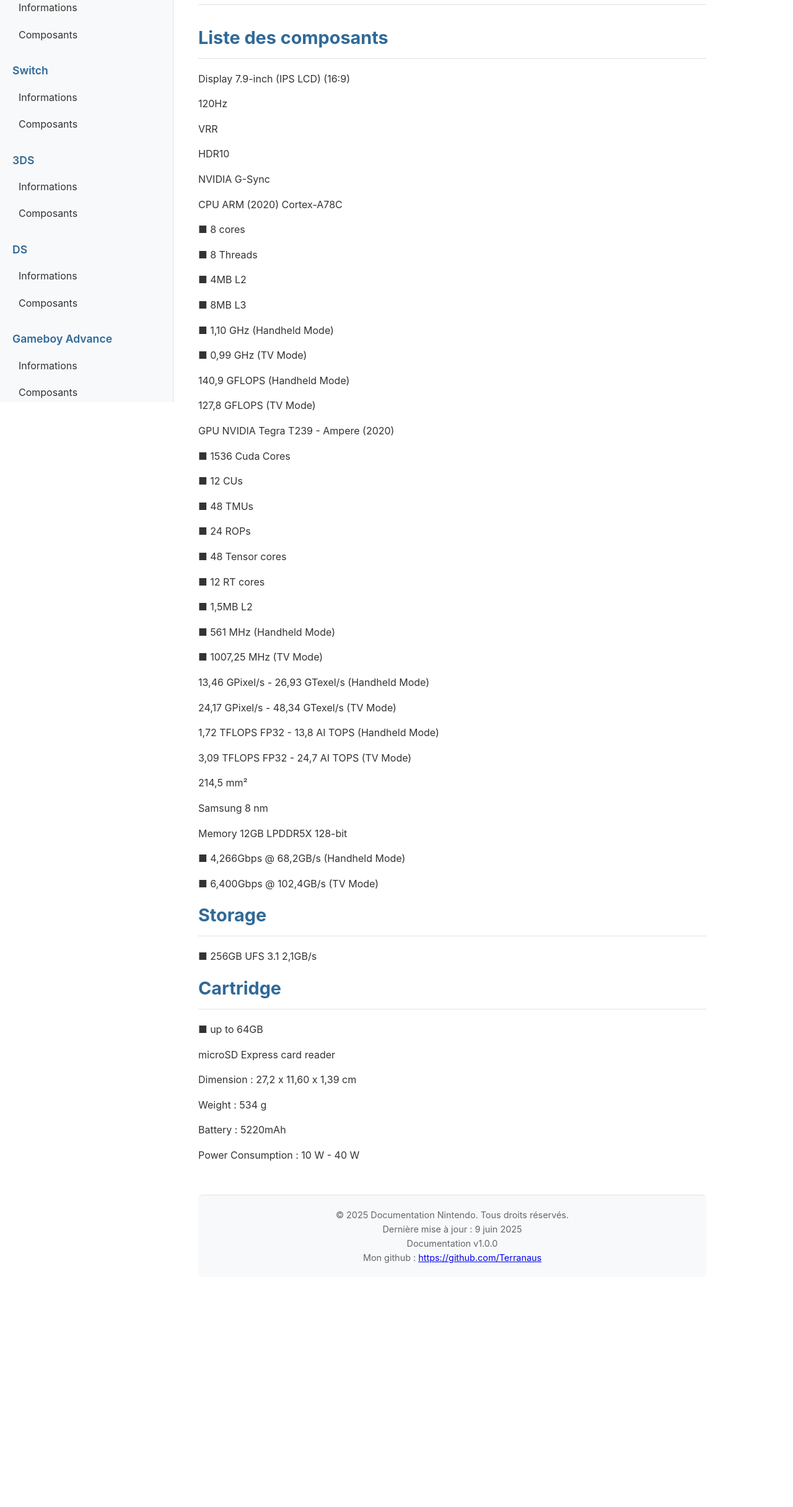
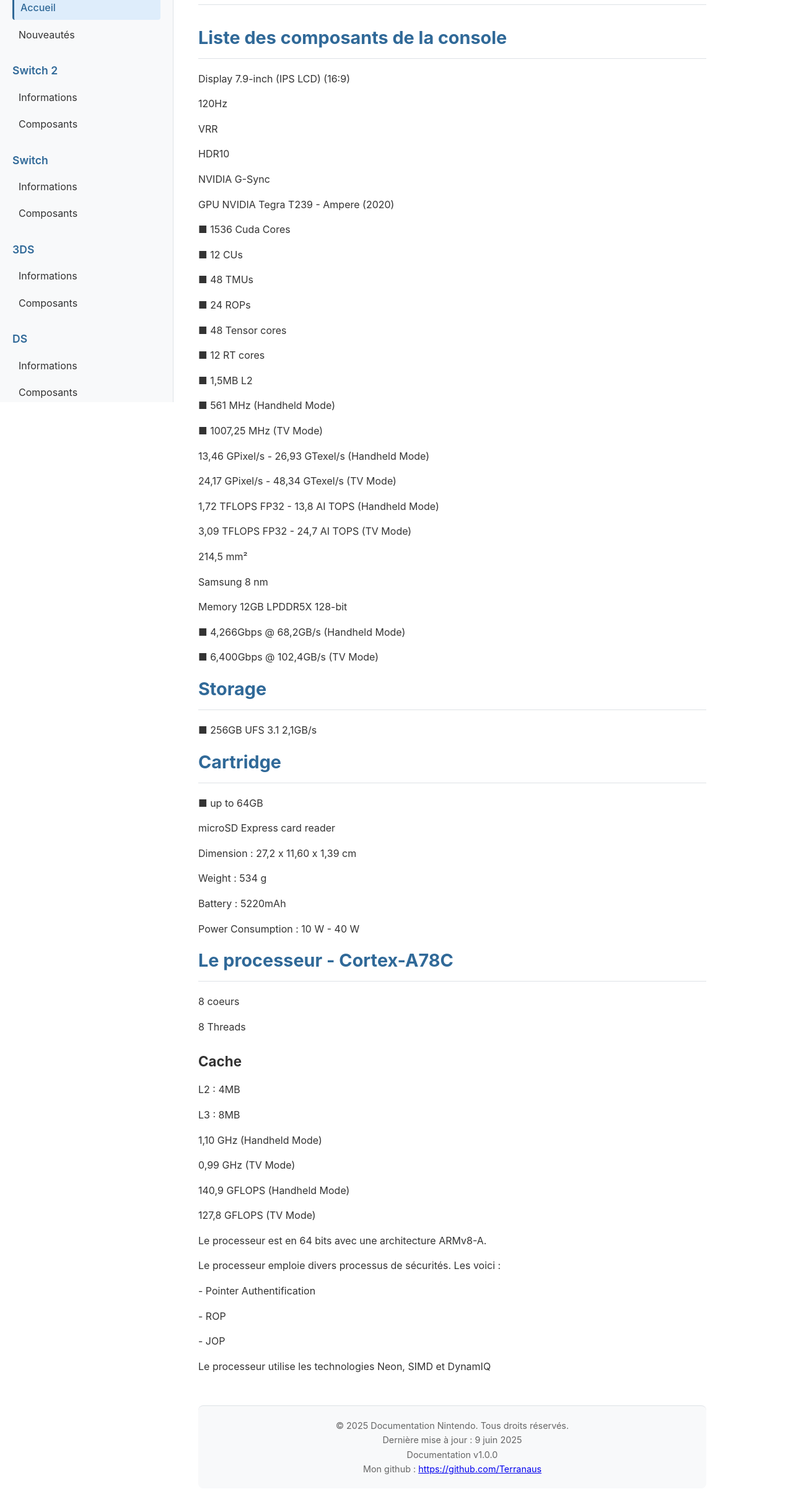
Before and after one commit to Terranaus/documentation_nintendo, a plain HTML site: page nintendo/switch_2/switch_2_composants.html in a window 1280 px wide. Shown: the part 151-2583 px from the top of the page at 62% size. Before the commit the page ends 2242 px from the top, so only its background shows below. Drawn offline with Linux system fonts and the light colour scheme.

Commit message:
Correction lien et changement éléments affichage

```diff
--- a/nintendo/switch_2/switch_2_composants.html
+++ b/nintendo/switch_2/switch_2_composants.html
@@ -334,22 +334,6 @@
 </head>
 
 <body>
-    <!-- Barre latérale -->
-
-    <!--
-    Consoles à ajouter :
-    - Color TV-Game
-    - Famicom (NES)
-    - Super Famicom (SNES)
-    - Nintendo 64
-    - GameCube
-    - iQue Player
-    - Wii
-    - Wii U
-    - Nintendo Classic Mini (NES)
-    - Nintendo Classic Mini: Super Nintendo Entertainment System (SNES)
-    - Virtual Boy
-    -->
     <div class="sidebar">
         <div class="logo">
             <h1><i class="fas fa-gamepad"></i> Consoles</h1>
@@ -358,19 +342,27 @@
             </button>
         </div>
 
+                <div class="sidebar-section">
+            <h2>Sections du site</h2>
+            <ul>
+                <li><a href="https://terranaus.github.io/documentation_nintendo/index.html" class="active">Accueil</a></li>
+                <li><a href="https://terranaus.github.io/nouveautes.html">Nouveautés</a></li>
+            </ul>
+        </div>
+
         <div class="sidebar-section">
             <h2>Switch 2</h2>
             <ul>
-                <li><a href="switch_2_informations.html">Informations</a></li>
-                <li><a href="switch_2_composants.html">Composants</a></li>
+                <li><a href="https://terranaus.github.io/documentation_nintendo/nintendo/switch_2/switch_2_informations.html">Informations</a></li>
+                <li><a href="https://terranaus.github.io/documentation_nintendo/nintendo/switch_2/switch_2_composants.html">Composants</a></li>
             </ul>
         </div>
 
         <div class="sidebar-section">
             <h2>Switch</h2>
             <ul>
-                <li><a href="nintendo/switch/switch_informations.html">Informations</a></li>
-                <li><a href="nintendo/switch/switch_composants.html">Composants</a></li>
+                <li><a href="https://terranaus.github.io/documentation_nintendo/nintendo/switch/switch_informations.html">Informations</a></li>
+                <li><a href="https://terranaus.github.io/documentation_nintendo/nintendo/switch/switch_composants.html">Composants</a></li>
             </ul>
         </div>
 
@@ -378,68 +370,59 @@
         <div class="sidebar-section">
             <h2>3DS</h2>
             <ul>
-                <li><a href="nintendo/3ds/3ds_informations.html">Informations</a></li>
-                <li><a href="nintendo/3ds/3ds_composants.html">Composants</a></li>
+                <li><a href="https://terranaus.github.io/documentation_nintendo/nintendo/3ds/3ds_informations.html">Informations</a></li>
+                <li><a href="https://terranaus.github.io/documentation_nintendo/nintendo/3ds/3ds_composants.html">Composants</a></li>
             </ul>
         </div>
 
         <div class="sidebar-section">
             <h2>DS</h2>
             <ul>
-                <li><a href="nintendo/3ds/3ds_informations.html">Informations</a></li>
-                <li><a href="nintendo/3ds/3ds_composants.html">Composants</a></li>
+                <li><a href="https://terranaus.github.io/documentation_nintendo/nintendo/3ds/3ds_informations.html">Informations</a></li>
+                <li><a href="https://terranaus.github.io/documentation_nintendo/nintendo/3ds/3ds_composants.html">Composants</a></li>
             </ul>
         </div>
 
         <div class="sidebar-section">
             <h2>Gameboy Advance</h2>
             <ul>
-                <li><a href="nintendo/gameboy_advance/gameboy_advance_informations.html">Informations</a></li>
-                <li><a href="nintendo/gameboy_advance/gameboy_advance_composants.html">Composants</a></li>
+                <li><a href="https://terranaus.github.io/documentation_nintendo/nintendo/gameboy_advance/gameboy_advance_informations.html">Informations</a></li>
+                <li><a href="https://terranaus.github.io/documentation_nintendo/nintendo/gameboy_advance/gameboy_advance_composants.html">Composants</a></li>
             </ul>
         </div>
 
         <div class="sidebar-section">
             <h2>Gameboy Color</h2>
             <ul>
-                <li><a href="nintendo/gameboy_color/gameboy_color_informations.html">Informations</a></li>
-                <li><a href="nintendo/gameboy_color/gameboy_color_composants.html">Composants</a></li>
+                <li><a href="https://terranaus.github.io/documentation_nintendo/nintendo/gameboy_color/gameboy_color_informations.html">Informations</a></li>
+                <li><a href="https://terranaus.github.io/documentation_nintendo/nintendo/gameboy_color/gameboy_color_composants.html">Composants</a></li>
             </ul>
         </div>
 
         <div class="sidebar-section">
             <h2>Gameboy</h2>
             <ul>
-                <li><a href="nintendo/gameboy/gameboy_informations.html">Informations</a></li>
-                <li><a href="nintendo/gameboy/gameboy_composants.html">Composants</a></li>
+                <li><a href="https://terranaus.github.io/documentation_nintendo/nintendo/gameboy/gameboy_informations.html">Informations</a></li>
+                <li><a href="https://terranaus.github.io/documentation_nintendo/nintendo/gameboy/gameboy_composants.html">Composants</a></li>
             </ul>
         </div>
 
         <div class="sidebar-section">
             <h2>Super NES</h2>
             <ul>
-                <li><a href="nintendo/super_nes/super_nes_informations.html">Informations</a></li>
-                <li><a href="nintendo/super_nes/super_nes_composants.html">Composants</a></li>
+                <li><a href="https://terranaus.github.io/documentation_nintendo/nintendo/super_nes/super_nes_informations.html">Informations</a></li>
+                <li><a href="https://terranaus.github.io/documentation_nintendo/nintendo/super_nes/super_nes_composants.html">Composants</a></li>
             </ul>
         </div>
 
         <div class="sidebar-section">
             <h2>NES</h2>
             <ul>
-                <li><a href="nintendo/nes/nes_informations.html">Informations</a></li>
-                <li><a href="nintendo/nes/nes_composants.html">Composants</a></li>
-            </ul>
-        </div>
-
-        <div class="sidebar-section">
-            <h2>Sections de documentation</h2>
-            <ul>
-                <li><a href="index.html" class="active">Accueil</a></li>
-                <li><a href="nouveautes.html">Nouveautés</a></li>
+                <li><a href="https://terranaus.github.io/documentation_nintendo/nintendo/nes/nes_informations.html">Informations</a></li>
+                <li><a href="https://terranaus.github.io/documentation_nintendo/nintendo/nes/nes_composants.html">Composants</a></li>
             </ul>
         </div>
     </div>
-
 
 
 
@@ -460,21 +443,12 @@
         </div>
 
         <div class="content-section">
-            <h2>Liste des composants</h2>
+            <h2>Liste des composants de la console</h2>
             <p>Display 7.9-inch (IPS LCD) (16:9)</p>
             <p>120Hz</p>
             <p>VRR</p>
             <p>HDR10</p>
             <p>NVIDIA G-Sync</p>
-            <p>CPU ARM (2020) Cortex-A78C</p>
-            <p>■ 8 cores</p>
-            <p>■ 8 Threads</p>
-            <p>■ 4MB L2</p>
-            <p>■ 8MB L3</p>
-            <p>■ 1,10 GHz (Handheld Mode)</p>
-            <p>■ 0,99 GHz (TV Mode)</p>
-            <p>140,9 GFLOPS (Handheld Mode)</p>
-            <p>127,8 GFLOPS (TV Mode)</p>
             <p>GPU NVIDIA Tegra T239 - Ampere (2020)</p>
             <p>■ 1536 Cuda Cores</p>
             <p>■ 12 CUs</p>
@@ -494,8 +468,10 @@
             <p>Memory 12GB LPDDR5X 128-bit</p>
             <p>■ 4,266Gbps @ 68,2GB/s (Handheld Mode)</p>
             <p>■ 6,400Gbps @ 102,4GB/s (TV Mode)</p>
+
             <h2>Storage</h2>
             <p>■ 256GB UFS 3.1 2,1GB/s</p>
+
             <h2>Cartridge</h2>
             <p>■ up to 64GB</p>
             <p>microSD Express card reader</p>
@@ -503,6 +479,24 @@
             <p>Weight : 534 g</p>
             <p>Battery : 5220mAh</p>
             <p>Power Consumption : 10 W - 40 W</p>
+
+            <h2>Le processeur - Cortex-A78C</h2>
+            <p>8 coeurs</p>
+            <p>8 Threads</p>
+
+            <h3>Cache</h3>
+            <p>L2 : 4MB</p>
+            <p>L3 : 8MB</p>
+            <p>1,10 GHz (Handheld Mode)</p>
+            <p>0,99 GHz (TV Mode)</p>
+            <p>140,9 GFLOPS (Handheld Mode)</p>
+            <p>127,8 GFLOPS (TV Mode)</p>
+            <p>Le processeur est en 64 bits avec une architecture ARMv8-A.</p>
+            <p>Le processeur emploie divers processus de sécurités. Les voici :</p>
+            <p>- Pointer Authentification</p>
+            <p>- ROP</p>
+            <p>- JOP</p>
+            <p>Le processeur utilise les technologies Neon, SIMD et DynamIQ</p>
         </div>
 
         <div class="footer">
```
Also changed, not shown: index.html (+26 -26 lines), nintendo/switch_2/switch_2_informations.html (+26 -43 lines).
